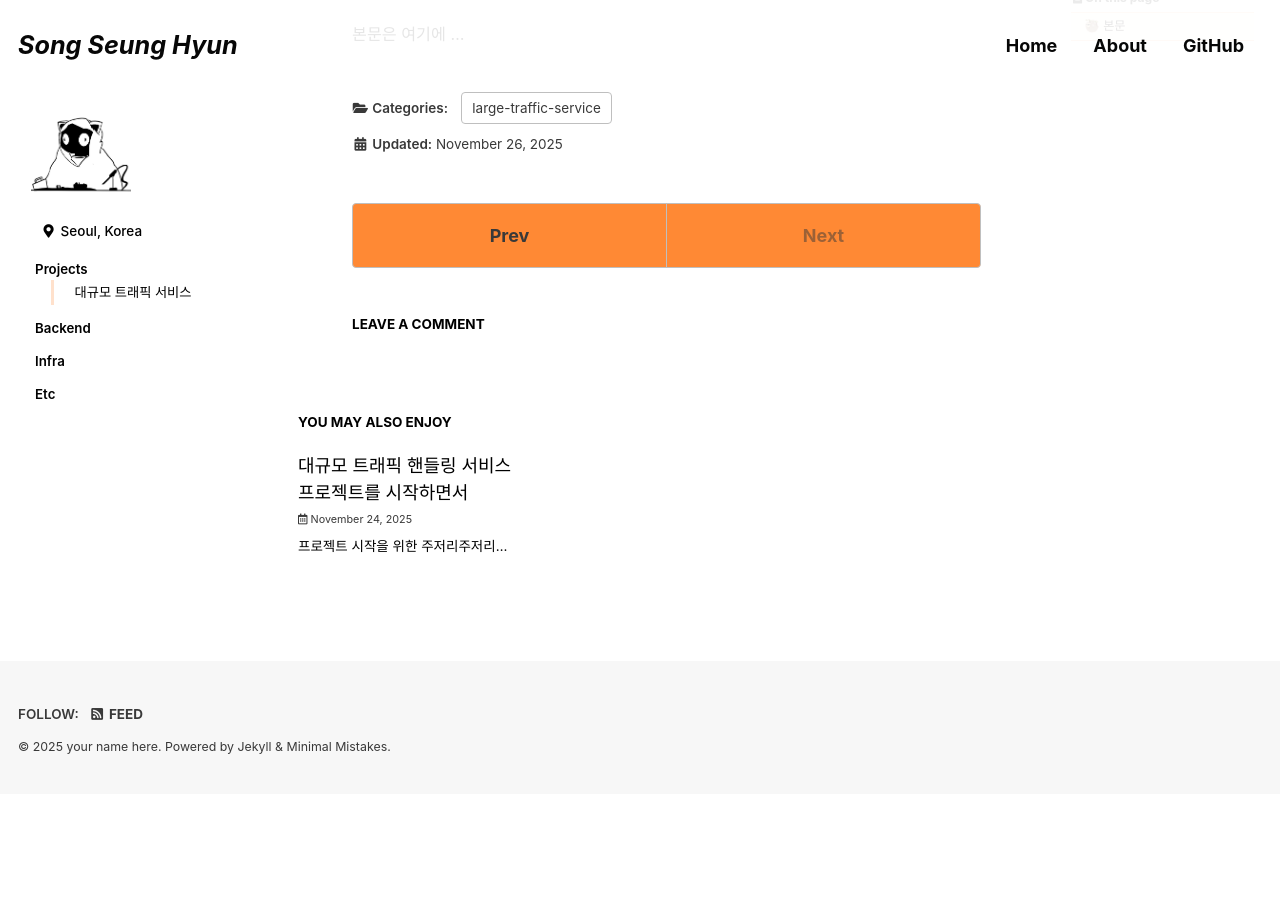
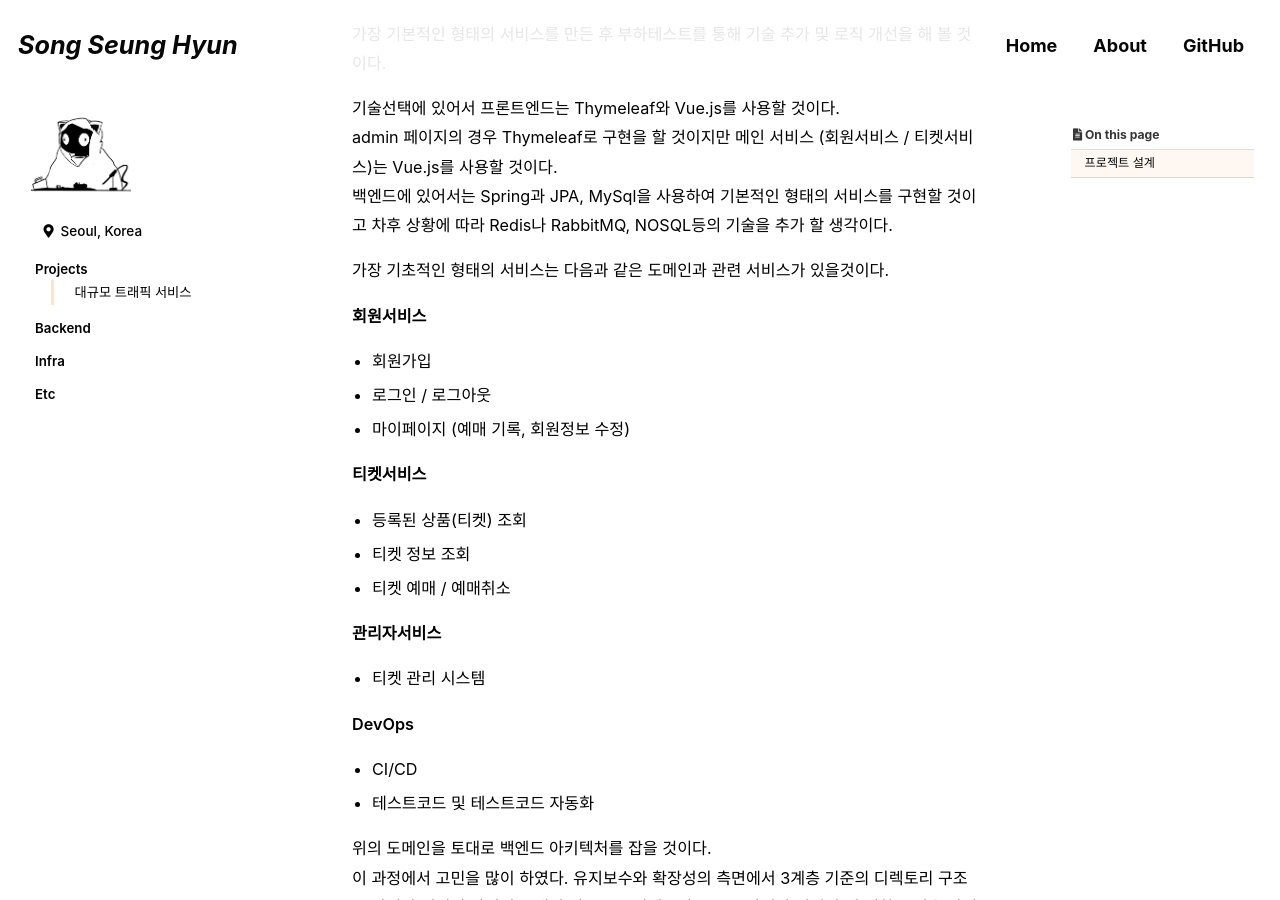
Before and after one commit to songsh927/songsh927.github.io, a Jekyll site: the page built from _posts/2025-11-25-largeTraffic.md, in a window 1280 px wide and 900 px high, scrolled down 281 px. Built offline with Jekyll 4.4.1, drawn with Linux system fonts in a browser that asks for light colours; cached includes are drawn as plain includes; some web fonts are replaced; comment, search, counter and statistics services are not loaded; before the commit the page ends 1075 px from its top, so only the background shows below that; some of the changed text lies outside the part shown.

Commit message:
프로젝트 1일차 포스트 작성

````diff
--- a/_posts/2025-11-25-largeTraffic.md
+++ b/_posts/2025-11-25-largeTraffic.md
@@ -1,6 +1,6 @@
 ---
-title: "[티켓 예매 서비스] 아키텍처 구상"
-excerpt: "본문의 주요 내용을 여기에 입력하세요"
+title: "[티켓 예매 서비스] 프로젝트 설계"
+excerpt: " "
 
 categories:
   - large-traffic-service
@@ -16,6 +16,67 @@ date: 2025-11-25
 last_modified_at: 2025-11-26
 ---
 
-## 🦥 본문
+## 프로젝트 설계
 
-본문은 여기에 ...
+가장 기본적인 형태의 서비스를 만든 후 부하테스트를 통해 기술 추가 및 로직 개선을 해 볼 것이다.
+
+기술선택에 있어서 프론트엔드는 Thymeleaf와 Vue.js를 사용할 것이다.
+admin 페이지의 경우 Thymeleaf로 구현을 할 것이지만 메인 서비스 (회원서비스 / 티켓서비스)는 Vue.js를 사용할 것이다.
+백엔드에 있어서는 Spring과 JPA, MySql을 사용하여 기본적인 형태의 서비스를 구현할 것이고 차후 상황에 따라 Redis나 RabbitMQ, NOSQL등의 기술을 추가 할 생각이다.
+
+가장 기초적인 형태의 서비스는 다음과 같은 도메인과 관련 서비스가 있을것이다.
+
+**회원서비스**
+- 회원가입
+- 로그인 / 로그아웃
+- 마이페이지 (예매 기록, 회원정보 수정)
+
+**티켓서비스**
+- 등록된 상품(티켓) 조회
+- 티켓 정보 조회
+- 티켓 예매 / 예매취소
+
+**관리자서비스**
+- 티켓 관리 시스템
+
+**DevOps**
+- CI/CD
+- 테스트코드 및 테스트코드 자동화
+
+위의 도메인을 토대로 백엔드 아키텍처를 잡을 것이다.
+이 과정에서 고민을 많이 하였다. 유지보수와 확장성의 측면에서 3계층 기준의 디렉토리 구조로 가져갈 것인지 아니면 도메인 기준으로 디렉토리 구조를 가져갈 것인지 에 대한 고민을 많이하였다.
+
+우선 도메인 기준으로 디렉토리 구조를 잡는 것으로 결정했다.
+(나름의) 이유는 다음과 같다.
+- MSA 구조로 마이그레이션이 용이하다.
+- 도메인 별 코드가 분리되어있어 빠르게 파악이 가능하다.
+- (경험상) 코드의 추가나 변경에 있어 사이드 이펙트가 적다.
+
+물론 경험이 많고 기술적으로 뛰어난 개발자는 어떤 아키텍처에서도 좋은 코드를 개발하겠지만...
+
+```
+src
+└── main
+    ├── java
+    │   └── com.ticketpark.ticketpark
+    │       ├── admin
+    │       ├── ticket
+    │       ├── common
+    │       └── member
+    │           ├── controller
+    │           ├── dto
+    │           ├── entity
+    │           ├── repository
+    │           └── service
+    └── resources
+        ├── static
+        │   ├── css
+        │   ├── img
+        │   └── js
+        ├── templates //admin 페이지를 위한 템플릿 디렉토리
+        └── application.yaml
+```
+
+이러한 구조를 가지게 될 것이다. (~~지금보니 Nest.js랑 비슷한거같기도...~~)
+
+다음 포스트부터 자바와 스프링 재활시간과 무한 삽질을 시작...🤦‍♂️🤦‍♂️
````
Also changed, not shown: _posts/2025-11-24-largeTraffic.md (+1 -1 lines), assets/images/posts/largeTrafficService/directoryForm.png (added), assets/images/posts/largeTrafficService/noType.png (renamed from assets/images/posts/noType.png).
